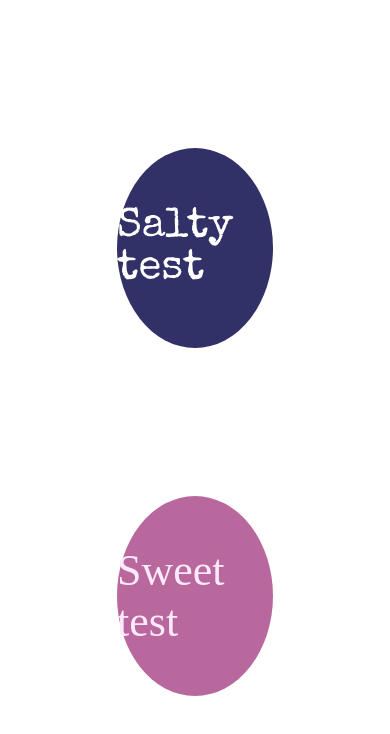
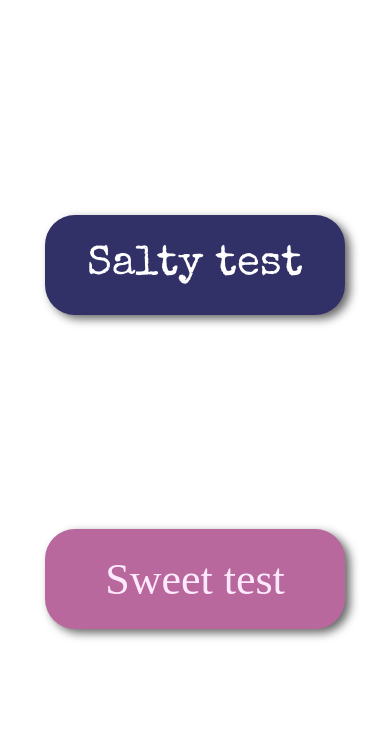
Before and after one commit to bealun/mongo-api-frontend, a React (Create React App) app: page / in a window 390 px wide. Shown: the top 734 px of the page. Built offline with nearby package versions, Linux system fonts and the light colour scheme; a web font is replaced by a local one.

Commit message:
fixing start page

```diff
--- a/src/componets/style/FirstPage.css
+++ b/src/componets/style/FirstPage.css
@@ -34,9 +34,8 @@ html,
 }
 
 .saltyPage {
-  max-width: 40%;
-  width: 400px;
-  height: 400px;
+  width: 350px;
+  height: 350px;
   display: flex;
   flex-direction: column;
   align-items: center;
@@ -49,19 +48,28 @@ html,
   border: 5px solid rgb(49, 49, 104);
   background: rgb(49, 49, 104);
   transition: 0.5s ease-in-out;
+  box-shadow:   0 3px 2px rgba(0, 0, 0, 0.11),
+  0 7px 15px rgba(0, 0, 0, 0.123),
+  0 13px 10px rgba(0, 0, 0, 0.144),
+  0 23px 18px rgba(0, 0, 0, 0.072),
+  0 42px 40px rgba(0, 0, 0, 0.086),
+  0 100px 80px rgba(0, 0, 0, 0.12);
 }
 
 .saltyPage:hover {
+  /* transform: rotate(360deg); */
   background: url('https://images.unsplash.com/photo-1518779578993-ec3579fee39f?ixlib=rb-1.2.1&ixid=eyJhcHBfaWQiOjEyMDd9&auto=format&fit=crop&w=975&q=80');
   background-size: cover;
   background-position: center;
   filter: brightness(80%);
+  box-shadow: none;
 }
 
 .sweetPage {
-  max-width: 40%;
-  width: 400px;
-  height: 400px;
+  /* max-width: 40%;
+  max-height: 40%; */
+  width: 350px;
+  height: 350px;
   display: flex;
   flex-direction: column;
   align-items: center;
@@ -74,13 +82,21 @@ html,
   border: 5px solid rgb(184, 104, 157);
   background: rgb(184, 104, 157);
   transition: 0.5s ease-in-out;
+  box-shadow:   0 3px 2px rgba(0, 0, 0, 0.11),
+  0 7px 15px rgba(0, 0, 0, 0.123),
+  0 13px 10px rgba(0, 0, 0, 0.144),
+  0 23px 18px rgba(0, 0, 0, 0.072),
+  0 42px 40px rgba(0, 0, 0, 0.086),
+  0 100px 80px rgba(0, 0, 0, 0.12);
 }
 
 .sweetPage:hover {
+  /* transform: rotate(360deg); */
   background: url('https://images.unsplash.com/photo-1516919549054-e08258825f80?ixlib=rb-1.2.1&ixid=eyJhcHBfaWQiOjEyMDd9&auto=format&fit=crop&w=2100&q=80');
   background-size: cover;
   background-position: center;
   filter: brightness(80%);
+  box-shadow: none;
 }
 
 .sweetPage:hover p,
@@ -98,12 +114,82 @@ html,
   .saltyPage,
   .sweetPage {
     border: none;
-    height: 200px;
+    max-width: 300px;
+    max-height: 100px;
+    border-radius: 30px;
+    box-shadow: 5px 4px 10px rgba(0,0,0,0.6);
+  }
+
+  .sweetPage:hover p,
+  .saltyPage:hover p {
+    display: block;
   }
 
   .sweetPage:hover,
   .saltyPage:hover {
-    /* background: none; */
-    transform: rotate(180deg);
+    transform: rotate(360deg);
+    -webkit-animation: jello-horizontal 0.9s both;
+	        animation: jello-horizontal 0.9s both;
+  }
+
+  @-webkit-keyframes jello-horizontal {
+    0% {
+      -webkit-transform: scale3d(1, 1, 1);
+              transform: scale3d(1, 1, 1);
+    }
+    30% {
+      -webkit-transform: scale3d(1.25, 0.75, 1);
+              transform: scale3d(1.25, 0.75, 1);
+    }
+    40% {
+      -webkit-transform: scale3d(0.75, 1.25, 1);
+              transform: scale3d(0.75, 1.25, 1);
+    }
+    50% {
+      -webkit-transform: scale3d(1.15, 0.85, 1);
+              transform: scale3d(1.15, 0.85, 1);
+    }
+    65% {
+      -webkit-transform: scale3d(0.95, 1.05, 1);
+              transform: scale3d(0.95, 1.05, 1);
+    }
+    75% {
+      -webkit-transform: scale3d(1.05, 0.95, 1);
+              transform: scale3d(1.05, 0.95, 1);
+    }
+    100% {
+      -webkit-transform: scale3d(1, 1, 1);
+              transform: scale3d(1, 1, 1);
+    }
+  }
+  @keyframes jello-horizontal {
+    0% {
+      -webkit-transform: scale3d(1, 1, 1);
+              transform: scale3d(1, 1, 1);
+    }
+    30% {
+      -webkit-transform: scale3d(1.25, 0.75, 1);
+              transform: scale3d(1.25, 0.75, 1);
+    }
+    40% {
+      -webkit-transform: scale3d(0.75, 1.25, 1);
+              transform: scale3d(0.75, 1.25, 1);
+    }
+    50% {
+      -webkit-transform: scale3d(1.15, 0.85, 1);
+              transform: scale3d(1.15, 0.85, 1);
+    }
+    65% {
+      -webkit-transform: scale3d(0.95, 1.05, 1);
+              transform: scale3d(0.95, 1.05, 1);
+    }
+    75% {
+      -webkit-transform: scale3d(1.05, 0.95, 1);
+              transform: scale3d(1.05, 0.95, 1);
+    }
+    100% {
+      -webkit-transform: scale3d(1, 1, 1);
+              transform: scale3d(1, 1, 1);
+    }
   }
 }
```
